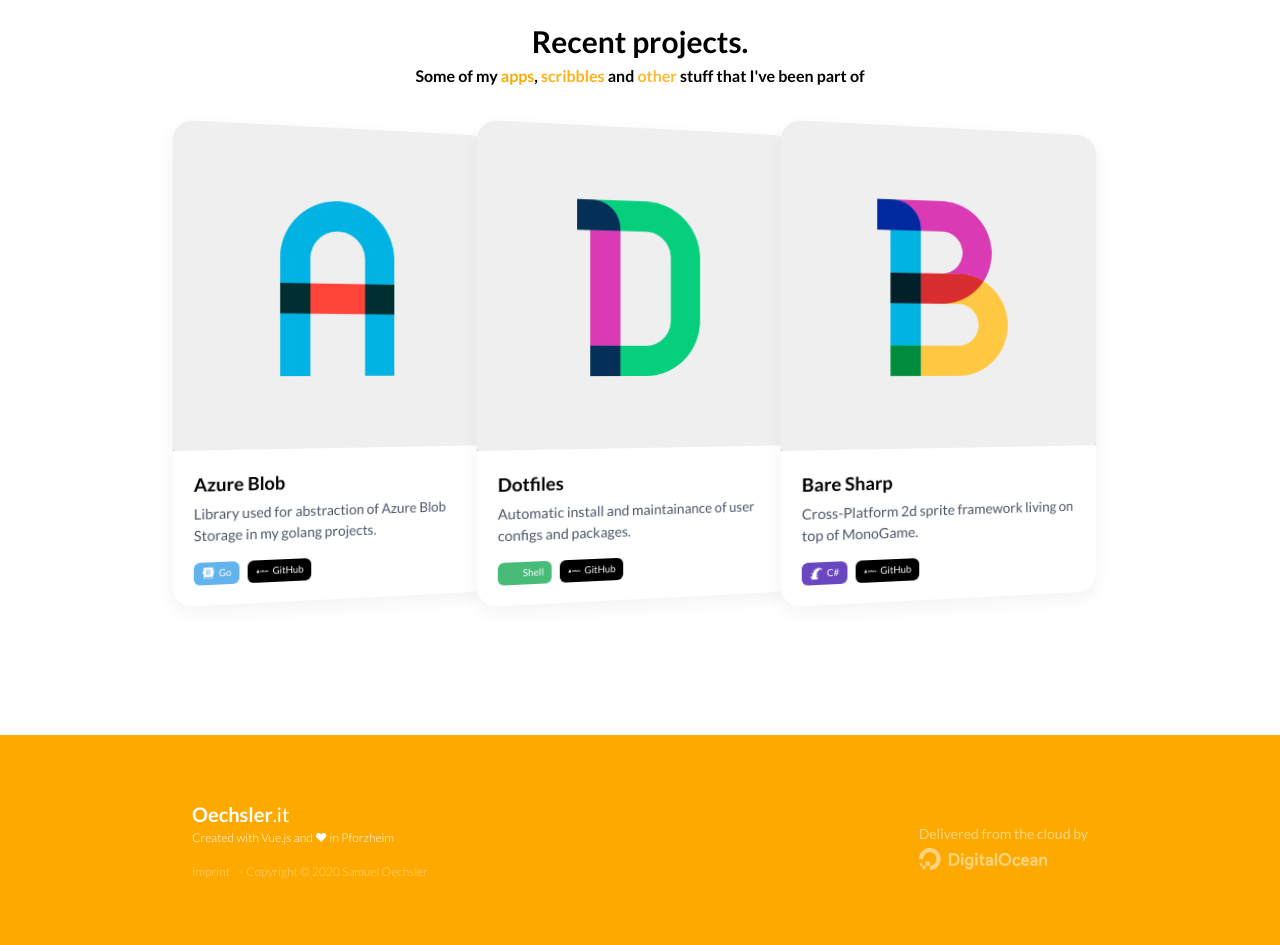
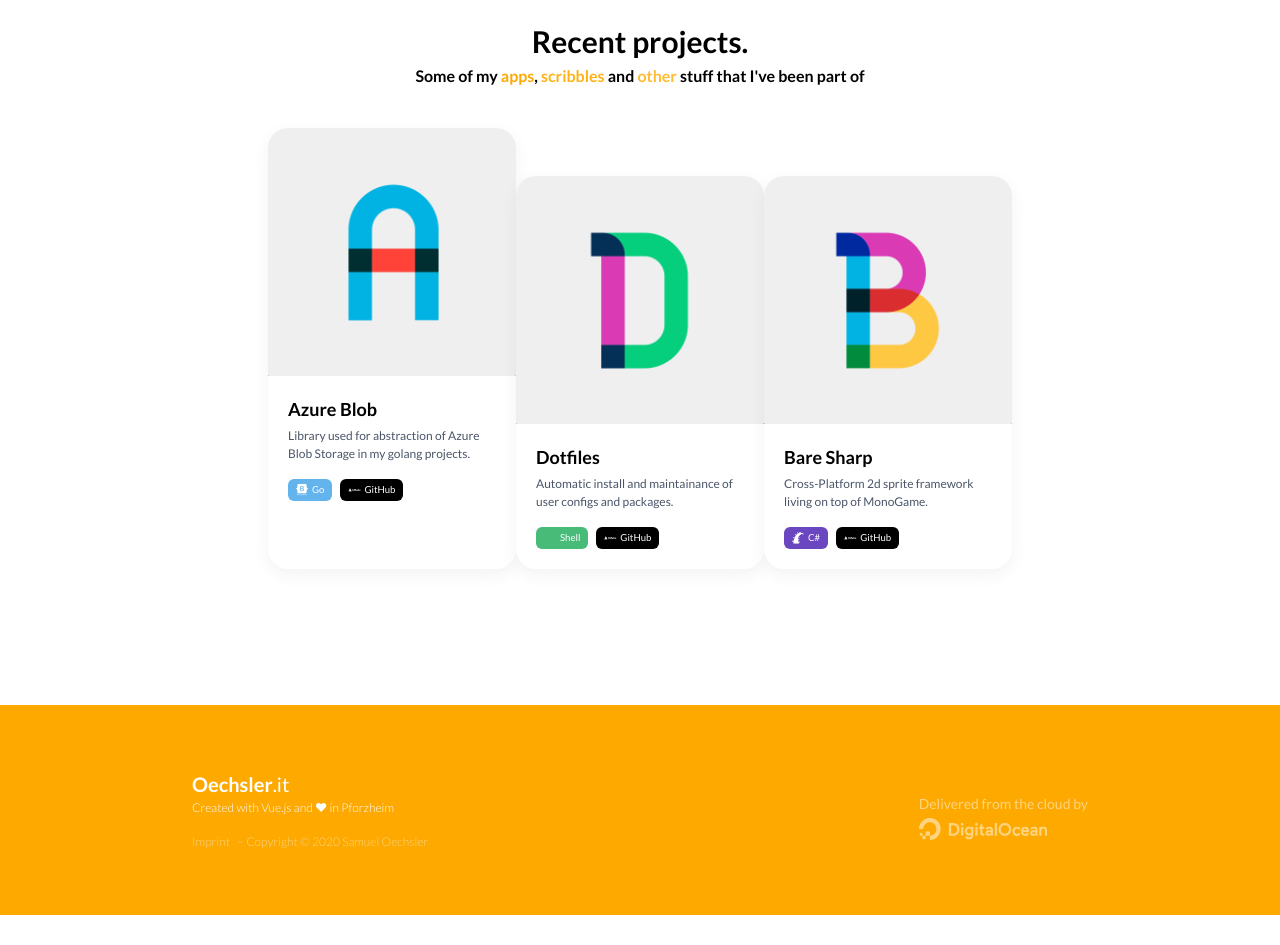
Before and after one commit to oechsler/oechsler, a Vue app: page / in a window 1280 px wide. Shown: the part 1480-2425 px from the top of the page. After the commit the page ends 2347 px from the top, so only its background shows below. Built offline with nearby package versions, Linux system fonts and the light colour scheme.

Commit message:
Add responsive layout for desktop

```diff
--- a/src/components/Footer.vue
+++ b/src/components/Footer.vue
@@ -1,5 +1,6 @@
 <template>
   <footer class="footer">
+    <div class="footer-container">
       <section class="footer-imprint">
         <h1>
           <Brand />
@@ -17,6 +18,7 @@
         <h1>Delivered from the cloud by</h1>
         <img :src="digitalocean" alt="Digitalocean Logo" />
       </section>
+    </div>
   </footer>
 </template>
 
@@ -34,12 +36,13 @@ export default class Footer extends Vue {
 
 <style lang="scss" scoped>
 .footer {
-  @apply px-10;
-  @apply py-12;
-
   @apply bg-accent;
 
   @apply text-white;
+
+  .footer-container {
+    @apply px-10;
+    @apply py-12;
 
     @screen sm {
       @apply px-24;
@@ -55,6 +58,11 @@ export default class Footer extends Vue {
 
     @screen lg {
       @apply py-16;
+    }
+
+    @screen xl {
+      @apply mx-auto;
+      @apply max-w-screen-xl;
     }
 
     .footer-imprint {
@@ -101,4 +109,5 @@ export default class Footer extends Vue {
       @apply text-sm;
     }
   }
+}
 </style>
--- a/src/components/Page.vue
+++ b/src/components/Page.vue
@@ -48,6 +48,11 @@ export default class Page extends Vue {
     @screen lg {
       @apply py-24;
     }
+
+    @screen xl {
+      @apply mx-auto;
+      @apply max-w-6xl;
+    }
   }
 
   h1 {
--- a/src/components/Project.vue
+++ b/src/components/Project.vue
@@ -41,6 +41,12 @@ export default class Project extends Vue {
     @apply w-4/12;
   }
 
+  @screen xl {
+    @apply w-auto;
+
+    max-width: 15.5rem;
+  }
+
   .project-content {
     @apply p-5;
   }
@@ -81,6 +87,10 @@ export default class Project extends Vue {
     @screen lg {
       @apply text-sm;
     }
+
+    @screen xl {
+      @apply text-xs;
+    }
   }
 
   img {
--- a/src/components/Projects.vue
+++ b/src/components/Projects.vue
@@ -38,6 +38,10 @@ export default class Projects extends Vue {}
 
     .project {
       @screen md {
+        @apply duration-500;
+        @apply ease-in-out;
+        @apply transition-all;
+
         transform: perspective(50rem) rotateY(10deg);
       }
 
@@ -47,6 +51,27 @@ export default class Projects extends Vue {}
         @screen md {
           @apply mt-0;
           @apply -ml-4;
+        }
+      }
+
+      &:hover {
+        @screen xl {
+          @apply mx-8;
+
+          transform: rotateZ(-2deg);
+        }
+      }
+
+      &:nth-child(1):hover,
+      &:nth-child(even):hover {
+        @screen xl {
+          @apply mr-12;
+        }
+      }
+
+      &:nth-child(even):hover {
+        @screen xl {
+          transform: rotateZ(2deg);
         }
       }
     }
```
Lines whose indentation alone changed are shown as unchanged.
